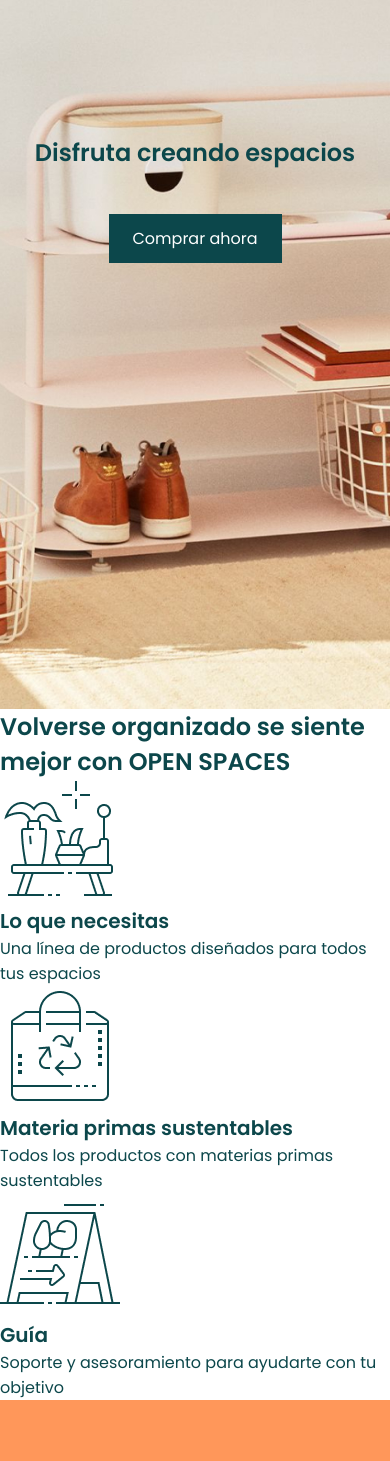
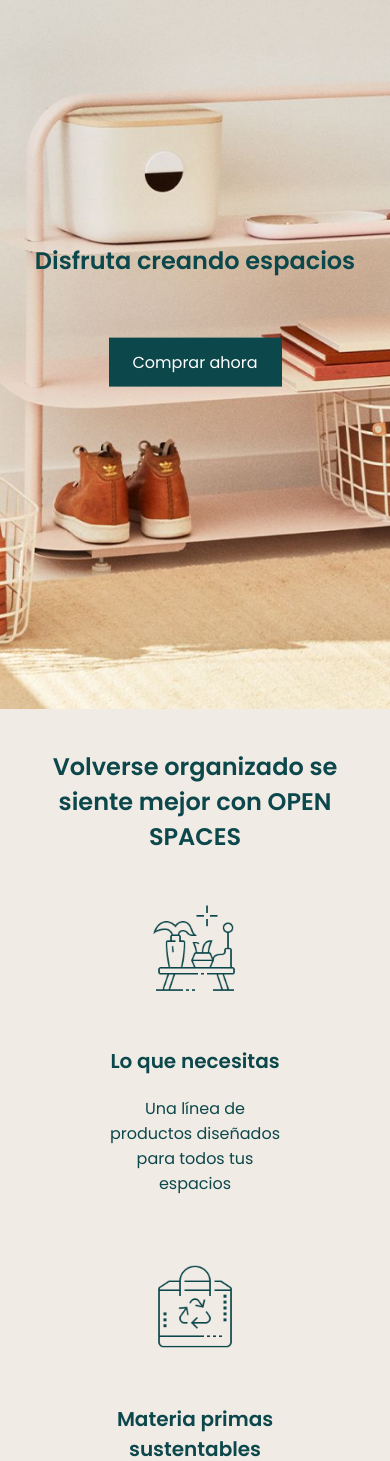
Before and after one commit to Adalab/modulo-1-evaluacion-final-sandramarincodes, a website built with Vite: page src/index.html in a window 390 px wide. Shown: the part 135-1596 px from the top of the page. Built offline with nearby package versions, Linux system fonts and the light colour scheme.

Commit message:
Update header responsive corregido y 2o módulo completo mobile

```diff
--- a/src/index.html
+++ b/src/index.html
@@ -49,17 +49,17 @@
       <section class="second-module-container">
         <h2>Volverse organizado se siente mejor con OPEN SPACES</h2>
         <div class="second-article-container">
-          <article class="second-article-1">
+          <article class="feature">
             <img src="./images/icon_1.png" alt="" />
             <h3>Lo que necesitas</h3>
             <p>Una línea de productos diseñados para todos tus espacios</p>
           </article>
-          <article class="second-article-2">
+          <article class="feature">
             <img src="./images/Biodegradable-bag.png" alt="" />
             <h3>Materia primas sustentables</h3>
             <p>Todos los productos con materias primas sustentables</p>
           </article>
-          <article class="second-article-3">
+          <article class="feature">
             <img src="./images/Park.png" alt="" />
             <h3>Guía</h3>
             <p>Soporte y asesoramiento para ayudarte con tu objetivo</p>
--- a/src/scss/main.scss
+++ b/src/scss/main.scss
@@ -25,14 +25,14 @@
 
 h1,
 h2 {
-  font-size: 1.5rem;
+  font-size: 24px;
 }
 h3 {
-  font-size: 1.25rem;
+  font-size: 20px;
 }
 
 .p-small {
-  font-size: 0.875rem;
+  font-size: 14px;
 }
 
 header {
@@ -48,43 +48,80 @@
   display: flex;
   justify-content: center;
   align-items: center;
-  padding-top: 1rem;
+  padding-top: 16px;
 }
 .menu-hamburguer {
   position: fixed;
   top: 0;
   left: 0;
-  padding: 3.4rem 2.5rem;
+  padding: 54.4px 40px;
+}
+
+.hero-container {
+  display: flex;
+  justify-content: center;
+  align-items: center;
+  height: 100%;
+  transform: translateY(-10%);
 }
 
 .hero-article {
   display: flex;
   flex-direction: column;
   align-items: center;
-  margin: 9.9rem 0;
-}
-
-.hero-article .primary-btn {
-  margin-top: 2.7rem;
+  gap: 3.8rem;
 }
 
 .primary-btn {
   display: inline-block;
   color: white;
   background: #0c474b;
-  padding: 0.75rem 1.5rem;
+  padding: 12px 24px;
   text-align: center;
   text-decoration: none;
+}
+
+.second-module-container {
+  background-color: #f0ebe5;
+  padding: 2.5rem 0;
+}
+
+.second-module-container h2 {
+  text-align: center;
+  margin: 0 2.9rem 3.1rem;
+}
+
+.second-article-container {
+  display: grid;
+  grid-template-columns: 1fr;
+  place-items: center;
+  padding: 0 6.4rem;
+  gap: 4.1rem;
+}
+
+.second-article-container h3 {
+  margin: 3.3rem 0 1.25rem;
+}
+
+.feature {
+  display: grid;
+  justify-items: center;
+  text-align: center;
+}
+
+.feature img {
+  width: 5.6rem;
+  height: auto;
 }
 
 .third-module-container {
   background-color: #ff975a;
   color: white;
   text-align: center;
-  padding: 4rem 0;
+  padding: 64px 0;
   a {
     display: inline-block;
-    margin-top: 40px;
+    margin-top: 2.5rem;
     color: white;
   }
 }
@@ -95,12 +132,12 @@
 }
 
 .fourth-module-container .text-content {
-  padding: 5.4rem 1.6875rem;
+  padding: 86.4px 27px;
 }
 
 .text-content .primary-btn {
   display: inline-block;
-  margin-top: 2.06rem;
+  margin-top: 32.96px;
 }
 
 .image-content .fourth-image {
@@ -110,11 +147,11 @@
 }
 
 .fourth-module-container h2 {
-  margin: 3rem 0 0.5rem;
+  margin: 48px 0 8px;
 }
 
 footer {
-  padding: 3.75rem 0;
+  padding: 60px 0;
   background-color: #0c474b;
   position: relative;
 }
@@ -124,12 +161,12 @@
   flex-direction: column;
   flex-wrap: wrap;
   align-content: center;
-  gap: 2.5rem;
+  gap: 40px;
 }
 
 .contacto-main-container .social-links {
   display: inline-block;
-  margin-top: 1.5625rem;
+  margin-top: 25px;
 }
 
 .contacto a {
@@ -138,13 +175,13 @@
 
 .scroll-up {
   position: absolute;
-  bottom: 1rem;
-  right: 2rem;
+  bottom: 16px;
+  right: 32px;
 }
 
 .footer a {
   text-decoration: none;
-  font-size: 0.875rem;
+  font-size: 14px;
 }
 
 .footer-container a,
```
